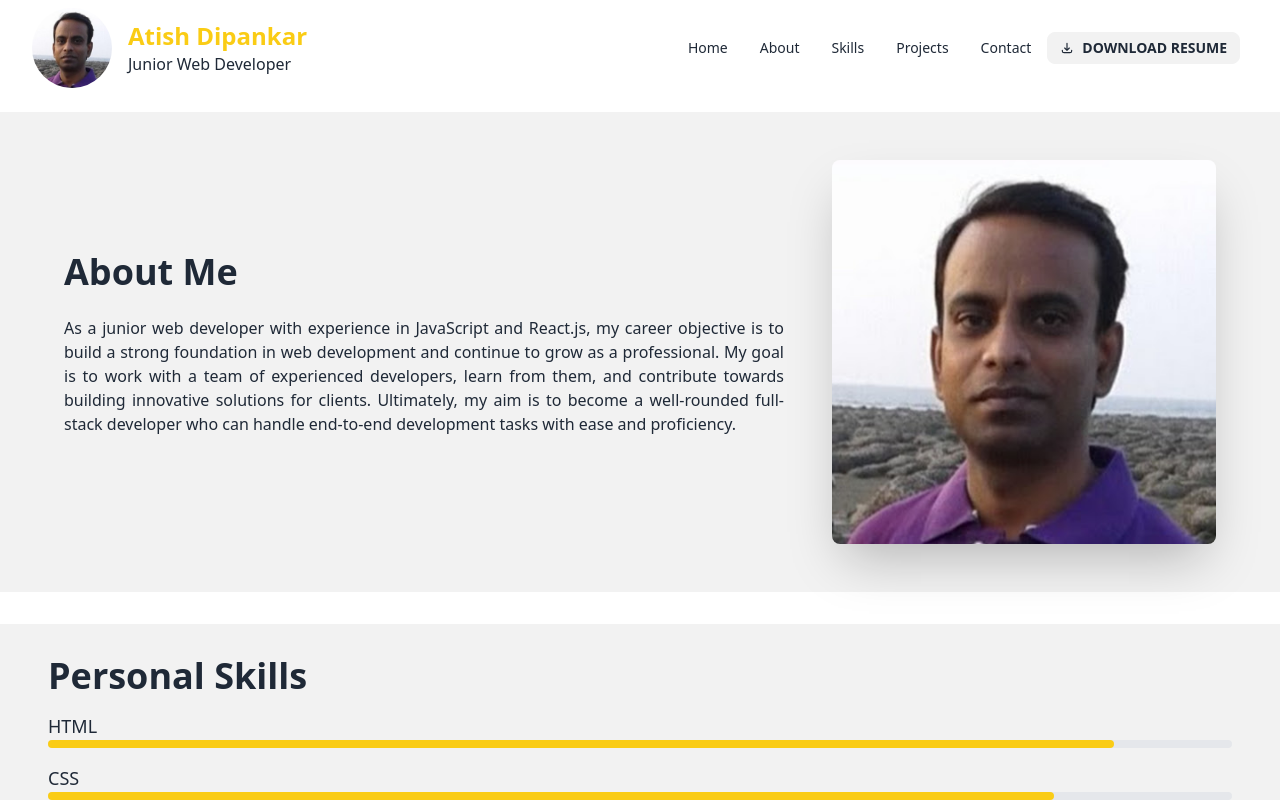
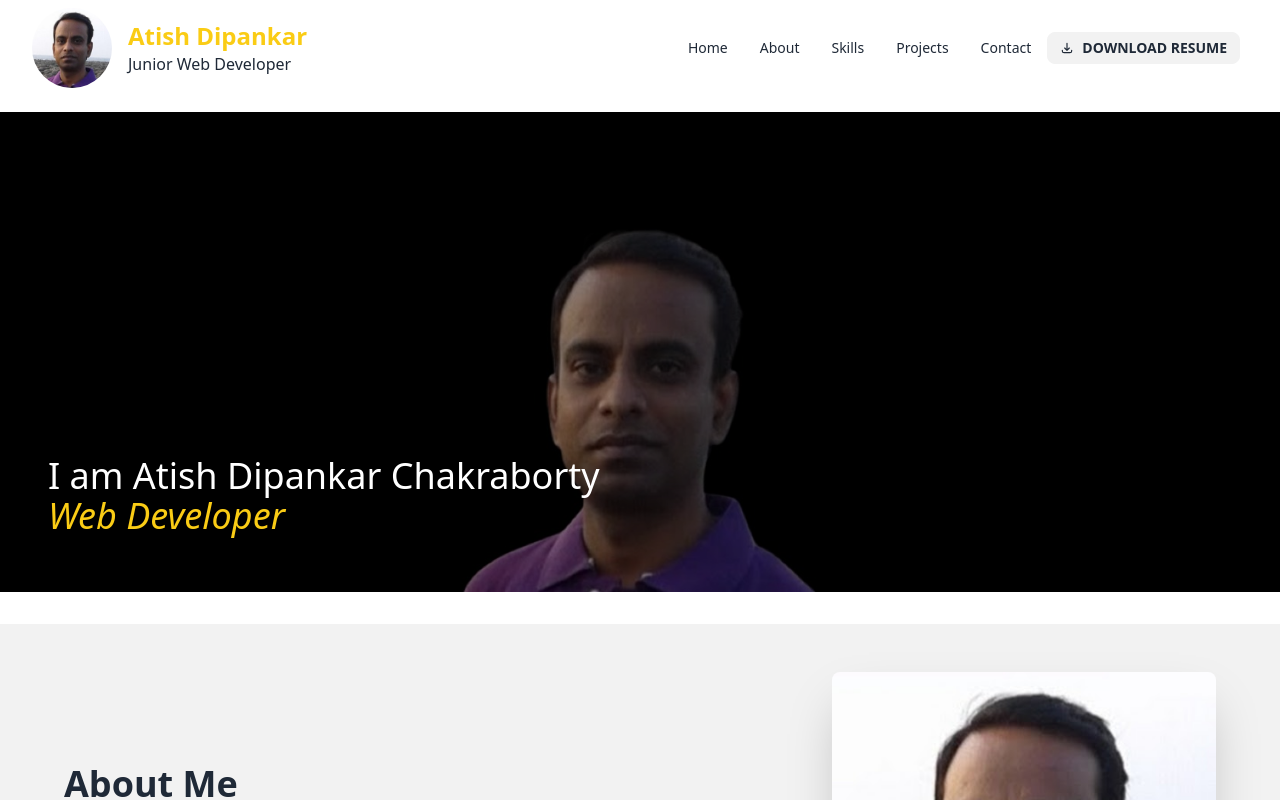
Before and after one commit to Atish1978/portfolio-atish, a React (Vite) app: page / in a window 1280 px wide. Shown: the top 800 px of the page. Built offline with nearby package versions, Linux system fonts and the light colour scheme.

Commit message:
banner section finished

```diff
--- /dev/null
+++ b/src/pages/Banner/Banner.jsx
@@ -0,0 +1,20 @@
+
+
+const Banner = () => {
+    return (
+        <div className="relative px-12 pt-24 bg-black mb-8">
+        {/* Your banner content goes here */}
+        <img src="/public/Atish-removebg-preview.jpg" alt="Banner" className="w-96 h-96 mx-auto" />
+
+        {/* Transparent black shadow overlay */}
+        <div className="absolute inset-0 bg-black opacity-40" />
+
+        {/* Rest of your banner content */}
+        <div className="absolute top-72 left-0 right-0 bottom-0 flex justify-left px-12 items-center">
+          <h1 className="text-white text-4xl">I am Atish Dipankar Chakraborty <br /><span className="italic text-yellow-400">Web Developer</span> </h1>
+        </div>
+      </div>
+    );
+  };
+
+export default Banner;
--- a/src/pages/Home/Home/Home.jsx
+++ b/src/pages/Home/Home/Home.jsx
@@ -1,3 +1,4 @@
+import Banner from "../../Banner/Banner";
 import Skills from "../../Skills/Skills";
 import About from "../About/About";
 
@@ -7,8 +8,9 @@ import About from "../About/About";
 const Home = () => {
     return (
         <div>
-           <About></About>
-           <Skills></Skills>
+            <Banner></Banner>
+            <About></About>
+            <Skills></Skills>
 
 
         </div>
```
Also changed, not shown: public/Atish-removebg-preview.jpg (added).
